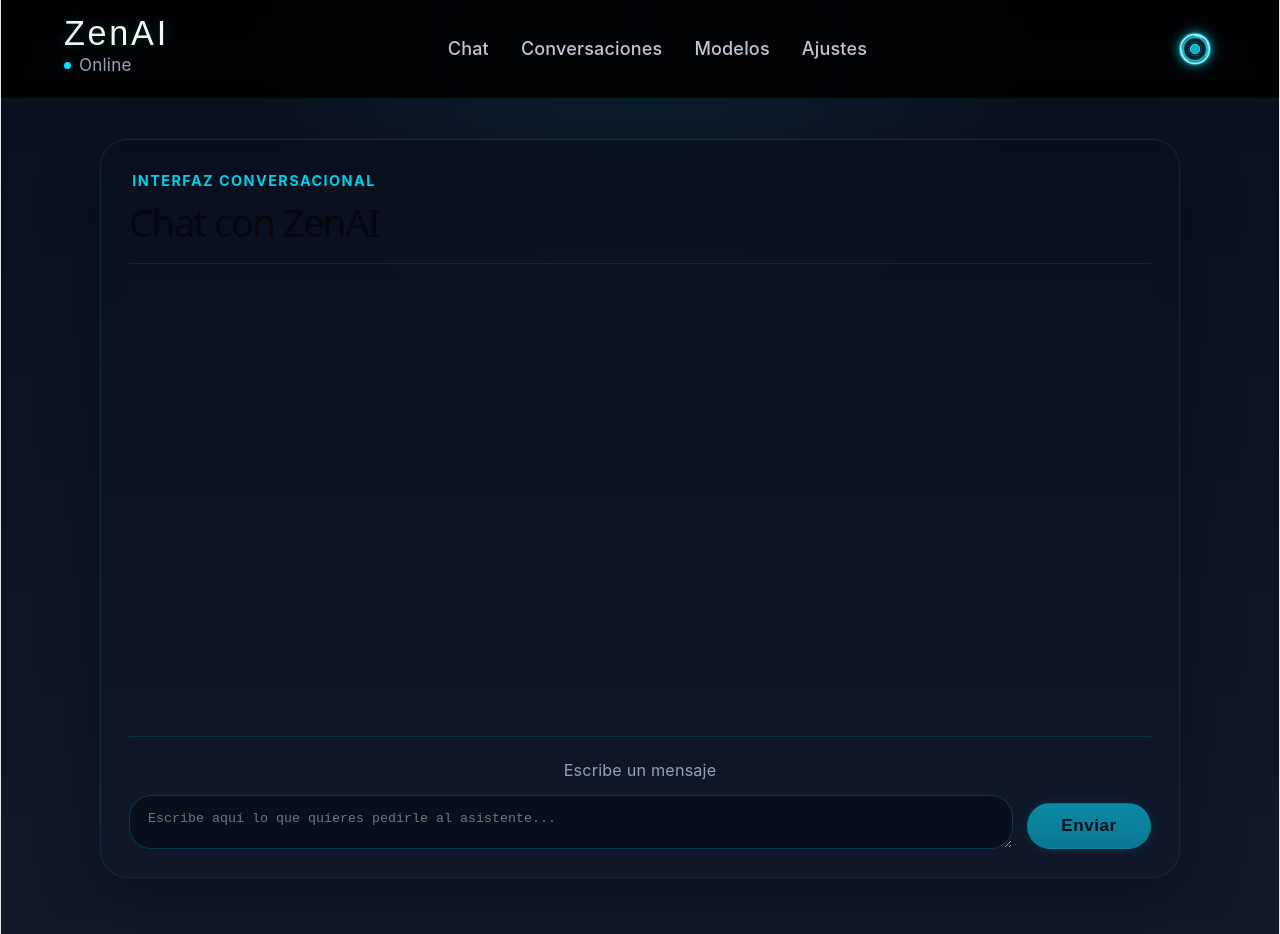
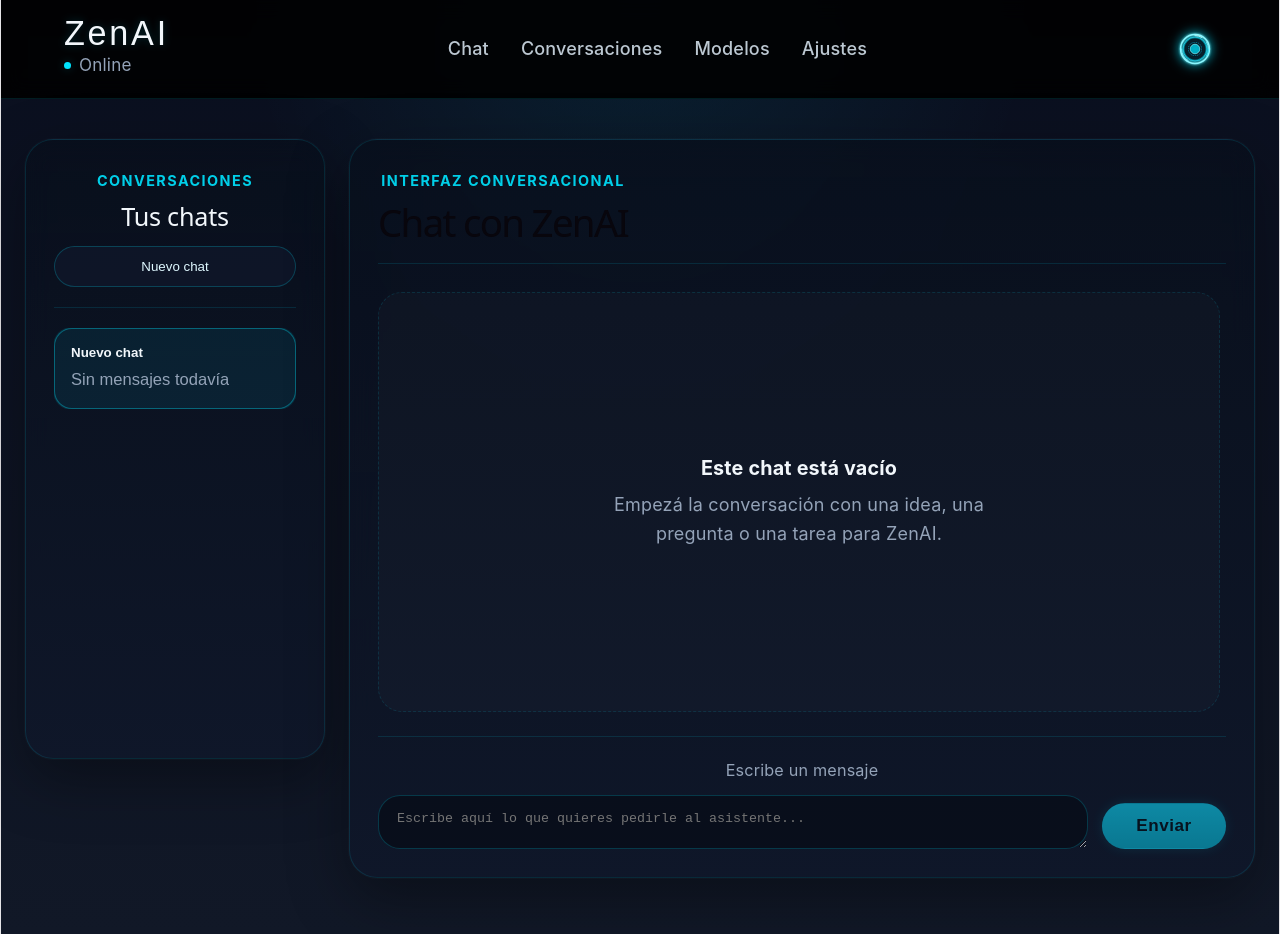
Before and after one commit to SESASAN/ZenAi, a React (Vite) app: page / in a window 1280 px wide. Built offline with nearby package versions, Linux system fonts and the light colour scheme.

Commit message:
feat: add multi-chat local persistence
Persist multiple conversations in local storage, add a chat sidebar, and pass conversation identifiers through the chat API so the interface can manage several chats cleanly.

```diff
--- a/src/App.css
+++ b/src/App.css
@@ -106,19 +106,114 @@ main {
   padding: 40px 24px 56px;
 }
 
+.chatLayout {
+  display: grid;
+  grid-template-columns: 300px minmax(0, 1fr);
+  gap: 24px;
+  max-width: 1320px;
+  margin: 0 auto;
+}
+
+.chatSidebar,
 .chatShell {
   width: 100%;
-  max-width: 1080px;
-  margin: 0 auto;
   padding: 28px;
   border: 1px solid var(--line-soft);
   border-radius: 28px;
-  background:
-    linear-gradient(180deg, var(--surface-primary), var(--surface-secondary));
+  background: linear-gradient(180deg, var(--surface-primary), var(--surface-secondary));
   box-shadow:
     0 0 0 1px rgba(255, 255, 255, 0.02),
     0 20px 60px rgba(0, 0, 0, 0.35);
   backdrop-filter: blur(12px);
+}
+
+.chatSidebar {
+  display: flex;
+  flex-direction: column;
+  gap: 20px;
+  max-height: calc(100vh - 180px);
+}
+
+.chatSidebarHeader {
+  display: flex;
+  flex-direction: column;
+  gap: 14px;
+  padding-bottom: 20px;
+  border-bottom: 1px solid var(--line-soft);
+}
+
+.chatSidebarTitle {
+  margin: 0;
+  font-size: 1.4rem;
+  color: var(--text-heading);
+}
+
+.chatConversationList {
+  display: flex;
+  flex-direction: column;
+  gap: 12px;
+  overflow-y: auto;
+}
+
+.chatConversationItem {
+  display: flex;
+  flex-direction: column;
+  gap: 8px;
+  width: 100%;
+  padding: 16px;
+  border: 1px solid var(--line-soft);
+  border-radius: 18px;
+  background: rgba(0, 0, 0, 0.12);
+  color: var(--text-primary);
+  text-align: left;
+  cursor: pointer;
+  transition: border-color 0.18s ease, transform 0.18s ease, background 0.18s ease;
+}
+
+.chatConversationItem:hover {
+  transform: translateY(-1px);
+  border-color: var(--accent-medium);
+}
+
+.chatConversationItem--active {
+  border-color: var(--accent-focus);
+  background: color-mix(in srgb, var(--accent-soft) 65%, transparent);
+  box-shadow: 0 0 0 1px var(--accent-soft);
+}
+
+.chatConversationTitle {
+  font-weight: 700;
+  color: var(--text-heading);
+}
+
+.chatConversationPreview {
+  color: var(--text-secondary);
+  font-size: 0.92rem;
+  line-height: 1.45;
+  display: -webkit-box;
+  -webkit-line-clamp: 2;
+  -webkit-box-orient: vertical;
+  overflow: hidden;
+}
+
+.chatNewButton {
+  width: 100%;
+  padding: 12px 16px;
+  border: 1px solid var(--button-secondary-border);
+  border-radius: 999px;
+  background: var(--button-secondary-bg);
+  color: var(--button-secondary-text);
+  cursor: pointer;
+  transition: border-color 0.18s ease, transform 0.18s ease;
+}
+
+.chatNewButton:hover {
+  transform: translateY(-1px);
+  border-color: var(--button-secondary-border-hover);
+}
+
+.chatShell {
+  min-width: 0;
 }
 
 .chatHeader {
@@ -147,14 +242,6 @@ main {
   line-height: 1.05;
 }
 
-.chatSubtitle {
-  max-width: 380px;
-  margin: 0;
-  color: var(--text-secondary);
-  line-height: 1.5;
-  text-align: right;
-}
-
 .messageList {
   display: flex;
   flex-direction: column;
@@ -165,6 +252,35 @@ main {
   overflow-y: auto;
   padding-right: 6px;
   scroll-behavior: smooth;
+}
+
+.chatEmptyState {
+  display: flex;
+  flex: 1;
+  align-items: center;
+  justify-content: center;
+  flex-direction: column;
+  gap: 10px;
+  min-height: 280px;
+  padding: 24px;
+  border: 1px dashed var(--line-soft);
+  border-radius: 24px;
+  background: rgba(255, 255, 255, 0.02);
+  text-align: center;
+}
+
+.chatEmptyTitle {
+  margin: 0;
+  color: var(--text-heading);
+  font-size: 1.1rem;
+  font-weight: 700;
+}
+
+.chatEmptyDescription {
+  max-width: 440px;
+  margin: 0;
+  color: var(--text-secondary);
+  line-height: 1.6;
 }
 
 .chatStatus {
@@ -225,13 +341,17 @@ main {
 }
 
 @media (max-width: 900px) {
+  .chatLayout {
+    grid-template-columns: 1fr;
+  }
+
+  .chatSidebar {
+    max-height: none;
+  }
+
   .chatHeader {
     flex-direction: column;
     align-items: flex-start;
-  }
-
-  .chatSubtitle {
-    text-align: left;
   }
 
   .composerRow {
--- a/src/App.tsx
+++ b/src/App.tsx
@@ -5,6 +5,13 @@ import { MessageBubble } from "@/components/MessageBubble"
 import type { Message } from "@/components/MessageBubble"
 import { SendButton } from "@/components/SendButton"
 import { sendChatMessage } from "@/services/chat/chatApi"
+import {
+  buildConversationTitle,
+  createConversation,
+  loadConversations,
+  saveConversations,
+  type ChatConversation
+} from "@/services/chat/chatStorage"
 
 const FAVICON_LINK_ID = "zenai-dynamic-favicon"
 
@@ -97,19 +104,54 @@ function createFaviconDataUrl(theme: "neon" | "sunset") {
 }
 
 function App() {
-  const [messages, setMessages] = useState<Message[]>([])
+  const [conversations, setConversations] = useState<ChatConversation[]>(() => {
+    const storedConversations = loadConversations()
+    return storedConversations.length > 0 ? storedConversations : [createConversation()]
+  })
+  const [activeConversationId, setActiveConversationId] = useState<string | null>(() => {
+    const storedConversations = loadConversations()
+    return storedConversations[0]?.id ?? null
+  })
   const [inputValue, setInputValue] = useState("")
   const [isSending, setIsSending] = useState(false)
   const [requestError, setRequestError] = useState<string | null>(null)
   const [isAltTheme, setIsAltTheme] = useState(false)
   const messageListRef = useRef<HTMLElement | null>(null)
 
+  const activeConversation = useMemo(
+    () => conversations.find((conversation) => conversation.id === activeConversationId) ?? null,
+    [conversations, activeConversationId]
+  )
+
+  const messages = useMemo(
+    () => activeConversation?.messages ?? [],
+    [activeConversation]
+  )
+
   const isDisabled = useMemo(
     () => inputValue.trim().length === 0 || isSending,
     [inputValue, isSending]
   )
 
+  const sortedConversations = useMemo(
+    () => [...conversations].sort((a, b) => b.updatedAt - a.updatedAt),
+    [conversations]
+  )
+
+  const handleCreateConversation = () => {
+    const newConversation = createConversation()
+
+    setConversations((prev) => [newConversation, ...prev])
+    setActiveConversationId(newConversation.id)
+    setInputValue("")
+    setRequestError(null)
+  }
+
   const handleSend = async () => {
+    if (!activeConversation) {
+      return
+    }
+
     const trimmedValue = inputValue.trim()
 
     if (!trimmedValue) return
@@ -120,16 +162,26 @@ function App() {
       content: trimmedValue
     }
 
-    const nextMessages = [...messages, userMessage]
+    const nextMessages = [...activeConversation.messages, userMessage]
+    const updatedConversation: ChatConversation = {
+      ...activeConversation,
+      title: activeConversation.messages.length === 0
+        ? buildConversationTitle(trimmedValue)
+        : activeConversation.title,
+      messages: nextMessages,
+      updatedAt: Date.now()
+    }
 
     setRequestError(null)
-    setMessages(nextMessages)
+    setConversations((prev) => prev.map((conversation) => (
+      conversation.id === activeConversation.id ? updatedConversation : conversation
+    )))
     setInputValue("")
 
     try {
       setIsSending(true)
 
-      const response = await sendChatMessage(nextMessages)
+      const response = await sendChatMessage(nextMessages, activeConversation.id)
 
       const assistantMessage: Message = {
         id: Date.now() + 1,
@@ -137,7 +189,17 @@ function App() {
         content: response.message.content
       }
 
-      setMessages((prev) => [...prev, assistantMessage])
+      setConversations((prev) => prev.map((conversation) => {
+        if (conversation.id !== activeConversation.id) {
+          return conversation
+        }
+
+        return {
+          ...conversation,
+          messages: [...updatedConversation.messages, assistantMessage],
+          updatedAt: Date.now()
+        }
+      }))
     } catch (error) {
       const message = error instanceof Error
         ? error.message
@@ -179,6 +241,21 @@ function App() {
   }, [messages, isSending])
 
   useEffect(() => {
+    saveConversations(conversations)
+  }, [conversations])
+
+  useEffect(() => {
+    if (!activeConversationId && conversations[0]) {
+      setActiveConversationId(conversations[0].id)
+      return
+    }
+
+    if (activeConversationId && !conversations.some((conversation) => conversation.id === activeConversationId)) {
+      setActiveConversationId(conversations[0]?.id ?? null)
+    }
+  }, [conversations, activeConversationId])
+
+  useEffect(() => {
     const theme = isAltTheme ? "sunset" : "neon"
 
     document.documentElement.setAttribute("data-theme", theme)
@@ -210,6 +287,46 @@ function App() {
       />
 
       <main className="appMain">
+        <section className="chatLayout">
+          <aside className="chatSidebar">
+            <div className="chatSidebarHeader">
+              <div>
+                <p className="chatEyebrow">Conversaciones</p>
+                <h2 className="chatSidebarTitle">Tus chats</h2>
+              </div>
+
+              <button
+                className="chatNewButton"
+                onClick={handleCreateConversation}
+                type="button"
+              >
+                Nuevo chat
+              </button>
+            </div>
+
+            <div className="chatConversationList" aria-label="Lista de conversaciones">
+              {sortedConversations.map((conversation) => {
+                const isActive = conversation.id === activeConversationId
+                const lastMessage = conversation.messages.at(-1)?.content ?? "Sin mensajes todavía"
+
+                return (
+                  <button
+                    key={conversation.id}
+                    className={`chatConversationItem ${isActive ? "chatConversationItem--active" : ""}`}
+                    onClick={() => {
+                      setActiveConversationId(conversation.id)
+                      setRequestError(null)
+                    }}
+                    type="button"
+                  >
+                    <span className="chatConversationTitle">{conversation.title}</span>
+                    <span className="chatConversationPreview">{lastMessage}</span>
+                  </button>
+                )
+              })}
+            </div>
+          </aside>
+
           <section className="chatShell">
             <header className="chatHeader">
               <div>
@@ -226,6 +343,15 @@ function App() {
               {messages.map((message) => (
                 <MessageBubble key={message.id} message={message} />
               ))}
+
+              {messages.length === 0 && !isSending && (
+                <div className="chatEmptyState">
+                  <p className="chatEmptyTitle">Este chat está vacío</p>
+                  <p className="chatEmptyDescription">
+                    Empezá la conversación con una idea, una pregunta o una tarea para ZenAI.
+                  </p>
+                </div>
+              )}
 
               {isSending && (
                 <p className="chatStatus" role="status">
@@ -264,6 +390,7 @@ function App() {
               )}
             </form>
           </section>
+        </section>
       </main>
     </div>
   )
--- /dev/null
+++ b/src/services/chat/chatStorage.ts
@@ -0,0 +1,59 @@
+import type { Message } from "@/components/MessageBubble"
+
+export type ChatConversation = {
+  id: string
+  title: string
+  messages: Message[]
+  createdAt: number
+  updatedAt: number
+}
+
+const CHAT_STORAGE_KEY = "zenai-chat-conversations"
+
+function createConversationTitleFallback() {
+  return "Nuevo chat"
+}
+
+export function createConversation(): ChatConversation {
+  const now = Date.now()
+
+  return {
+    id: crypto.randomUUID(),
+    title: createConversationTitleFallback(),
+    messages: [],
+    createdAt: now,
+    updatedAt: now
+  }
+}
+
+export function buildConversationTitle(message: string) {
+  const normalized = message.trim().replace(/\s+/g, " ")
+
+  if (!normalized) {
+    return createConversationTitleFallback()
+  }
+
+  return normalized.length > 32
+    ? `${normalized.slice(0, 32).trimEnd()}...`
+    : normalized
+}
+
+export function loadConversations(): ChatConversation[] {
+  const raw = window.localStorage.getItem(CHAT_STORAGE_KEY)
+
+  if (!raw) {
+    return []
+  }
+
+  try {
+    const parsed = JSON.parse(raw) as ChatConversation[]
+
+    return Array.isArray(parsed) ? parsed : []
+  } catch {
+    return []
+  }
+}
+
+export function saveConversations(conversations: ChatConversation[]) {
+  window.localStorage.setItem(CHAT_STORAGE_KEY, JSON.stringify(conversations))
+}
```
Also changed, not shown: src/services/chat/chatApi.ts (+13 -3 lines). Lines whose indentation alone changed are shown as unchanged.
